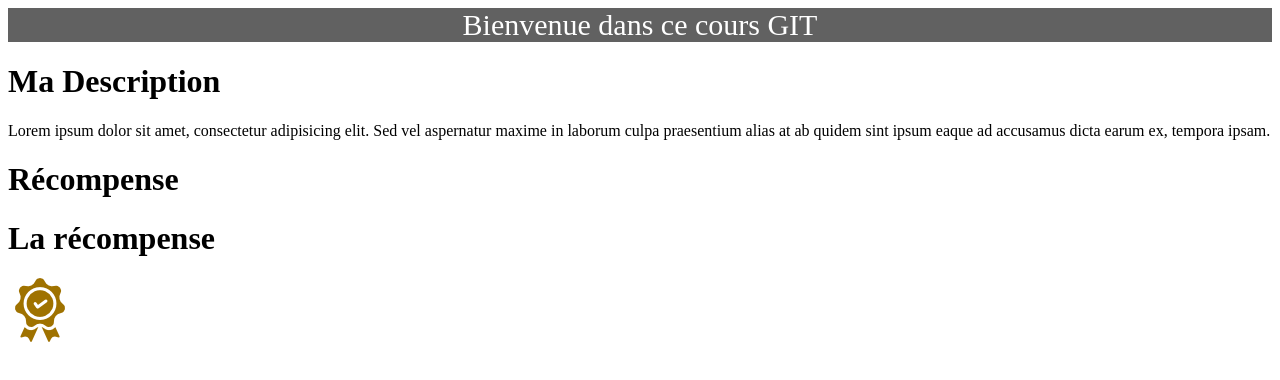
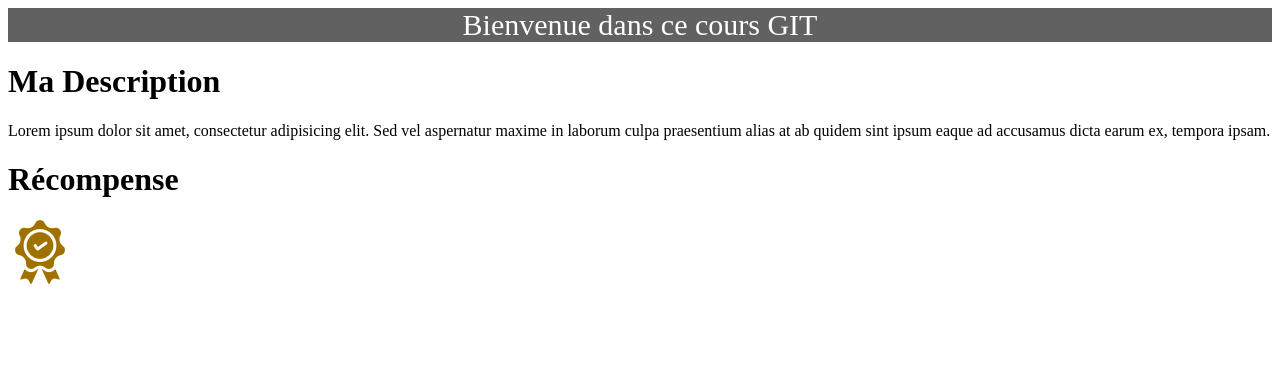
Before and after one commit to arkaran64/Mon_super_projet, a plain HTML site: page index.html in a window 1280 px wide. Drawn offline with Linux system fonts and the light colour scheme.

Commit message:
maj index

```diff
--- a/index.html
+++ b/index.html
@@ -25,7 +25,6 @@
        <!-- récompense -->
     <div>
       <h1>Récompense</h1>
-       <h1>La récompense</h1>
        <img src="images/medal_bronze.png" alt="médaille de bronze">
     </div>
     <script src=""></script>
```
